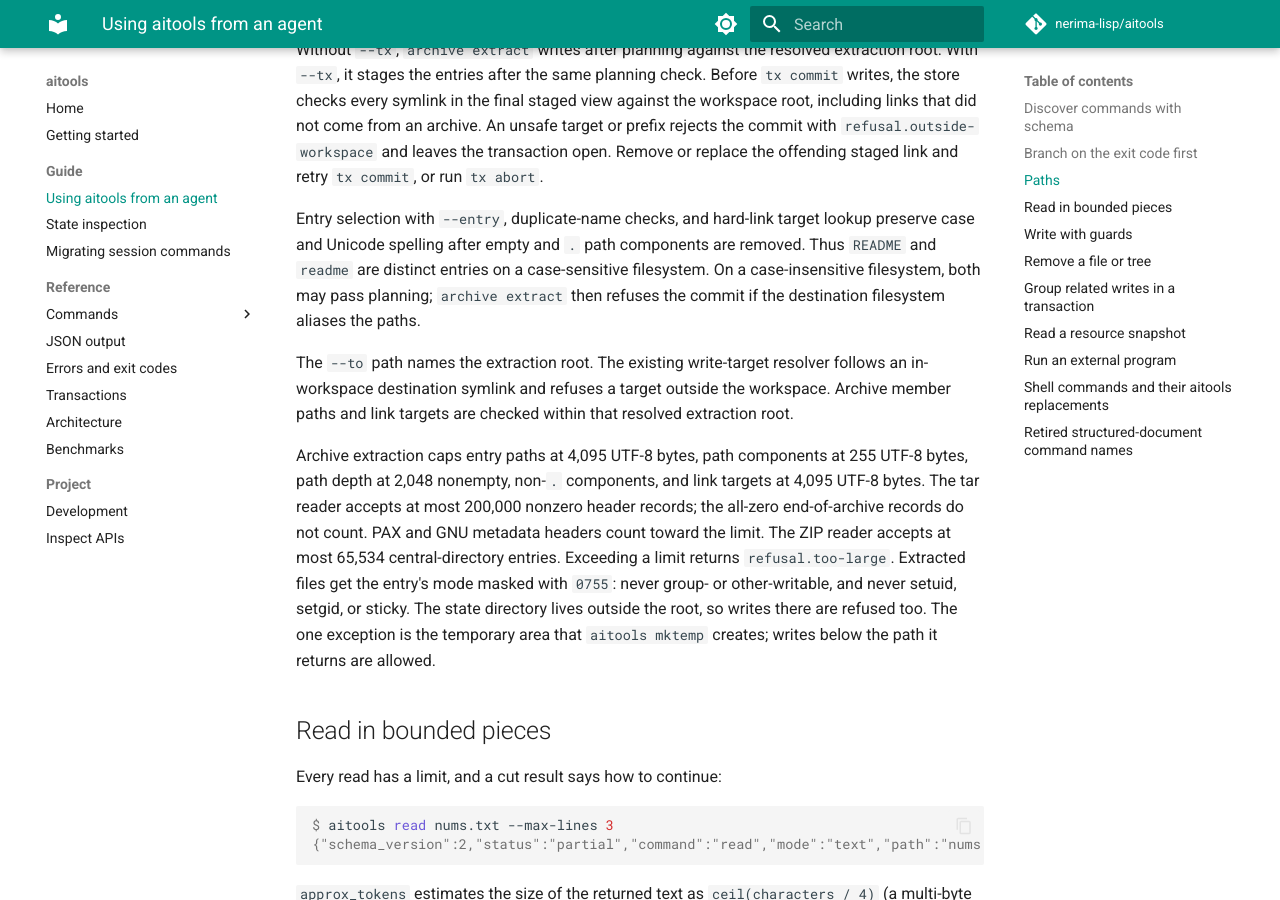
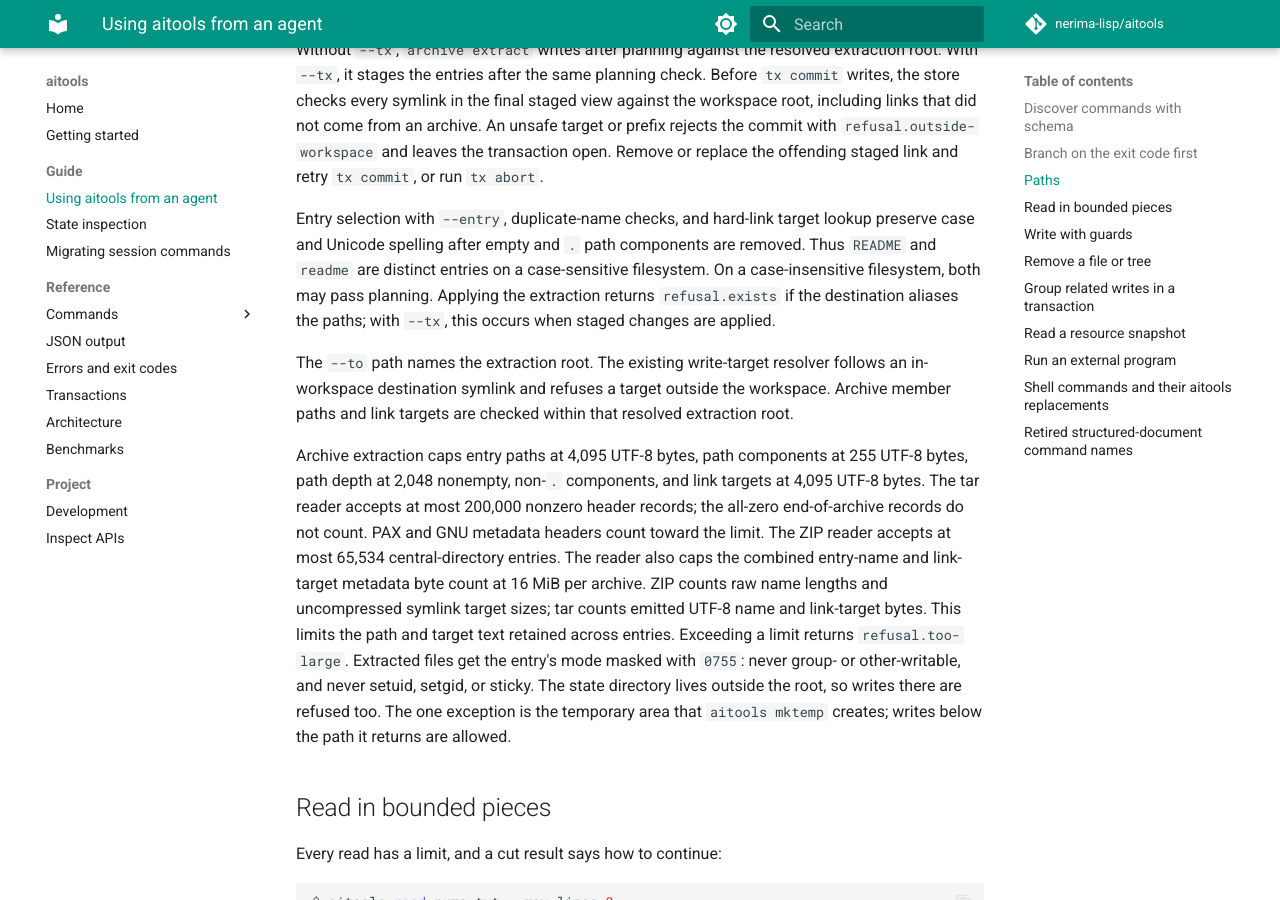
Before and after one commit to nerima-lisp/aitools, an MkDocs documentation site: the page built from docs/src/guide/agents.md, in a window 1280 px wide and 900 px high, scrolled down 1767 px. Built offline with MkDocs 1.6.1 and Material for MkDocs 9.7.7, drawn with Linux system fonts in a browser that asks for light colours; comment, search, counter and statistics services are not loaded.

Commit message:
docs: clarify archive apply and metadata limits
Document the combined per-archive path/link metadata byte budget, its accounting in tar and ZIP readers, and the distinction between direct apply refusals and `tx commit` rechecks.

```diff
--- a/docs/src/guide/agents.md
+++ b/docs/src/guide/agents.md
@@ -78,9 +78,9 @@ the offending staged link and retry `tx commit`, or run `tx abort`.
 Entry selection with `--entry`, duplicate-name checks, and hard-link target
 lookup preserve case and Unicode spelling after empty and `.` path components
 are removed. Thus `README` and `readme` are distinct entries on a case-sensitive
-filesystem. On a case-insensitive filesystem, both may pass planning;
-`archive extract` then refuses the commit if the destination filesystem aliases
-the paths.
+filesystem. On a case-insensitive filesystem, both may pass planning. Applying
+the extraction returns `refusal.exists` if the destination aliases the paths;
+with `--tx`, this occurs when staged changes are applied.
 
 The `--to` path names the extraction root. The existing write-target resolver
 follows an in-workspace destination symlink and refuses a target outside the
@@ -92,8 +92,11 @@ Archive extraction caps entry paths at 4,095 UTF-8 bytes, path components at
 targets at 4,095 UTF-8 bytes. The tar reader accepts at most 200,000 nonzero
 header records; the all-zero end-of-archive records do not count. PAX and GNU
 metadata headers count toward the limit. The ZIP reader accepts at most 65,534
-central-directory entries. Exceeding a limit returns
-`refusal.too-large`.
+central-directory entries. The reader also caps the combined entry-name and
+link-target metadata byte count at 16 MiB per archive. ZIP counts raw name
+lengths and uncompressed symlink target sizes; tar counts emitted UTF-8 name
+and link-target bytes. This limits the path and target text retained across
+entries. Exceeding a limit returns `refusal.too-large`.
 Extracted files get the entry's mode masked with `0755`: never group- or
 other-writable, and never setuid, setgid, or sticky. The state
 directory lives outside the root, so writes there are refused too. The one
```
Also changed, not shown: CHANGELOG.md.
